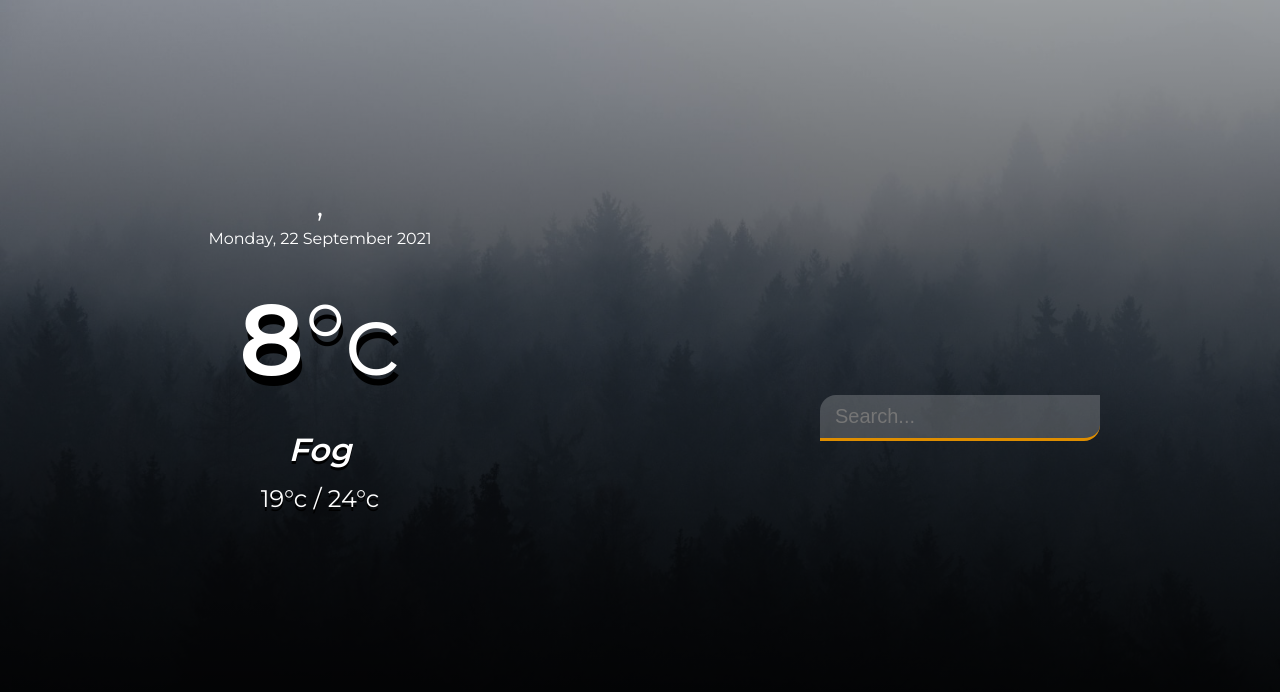
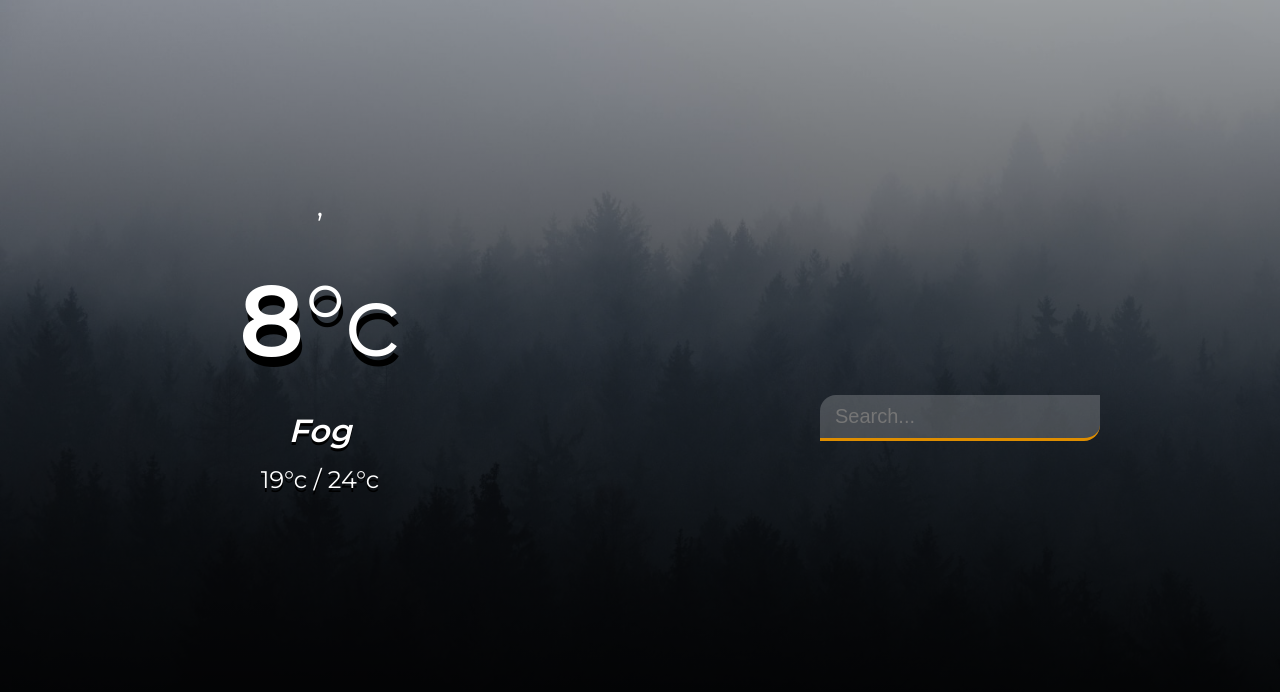
Before and after one commit to hakimov-dev/Weather-app, a Vue app: page / in a window 1280 px wide. Shown: the top 692 px of the page. Built offline with nearby package versions, Linux system fonts and the light colour scheme.

Commit message:
Added 'date' and formatting.

```diff
--- a/src/App.vue
+++ b/src/App.vue
@@ -3,7 +3,7 @@
     <main>
       <section class="location">
         <div class="city">{{this.city}}, {{this.country}}</div>
-        <div class="date">Monday, 22 September 2021</div>
+        <div class="date">{{this.date}}</div>
       </section>
       <div class="main__temp">
         <div class="temp">8<span>°c</span></div>
@@ -54,7 +54,7 @@ export default {
           this.city = data.name
           this.country = data.sys.country
           const date = new Date()
-          this.date = `${date.getDate()}/${date.getMonth() + 1}/${date.getFullYear()}`
+          this.date = `${date.getDate()} / ${date.getMonth() + 1} / ${date.getFullYear()}`
           this.temp = Math.round(data.main.temp)
           this.weather = data.weather[0].main
           this.hi__low = `${Math.round(data.main.temp_max)}°/${Math.round(data.main.temp_min)}°`
```
